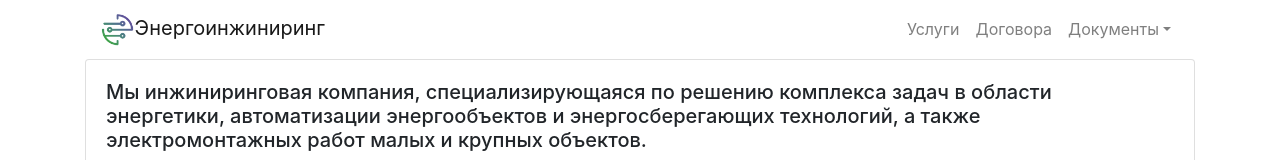
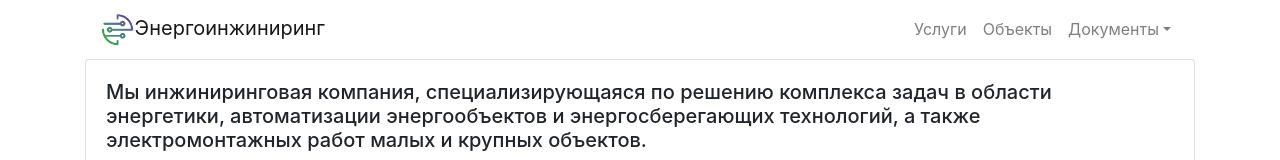
Before and after one commit to abp-ce/naladchik_nuxt, a Nuxt app: page / in a window 1280 px wide. Shown: the top 160 px of the page. Built offline with nearby package versions, Linux system fonts and the light colour scheme.

Commit message:
Minor changes

```diff
--- a/components/Nav.vue
+++ b/components/Nav.vue
@@ -9,7 +9,7 @@
       <b-collapse id="navbar-toggle-collapse" is-nav>
         <b-navbar-nav class="ml-auto">
           <b-nav-item to="offer">Услуги</b-nav-item>
-          <b-nav-item to="contracts">Договора</b-nav-item>
+          <b-nav-item to="contracts">Объекты</b-nav-item>
           <b-nav-item-dropdown text="Документы" right>
             <b-dropdown-item to="registration">Свидетельство о регистрации</b-dropdown-item>
             <b-dropdown-item to="partner_card">Карта партнёра</b-dropdown-item>
```
